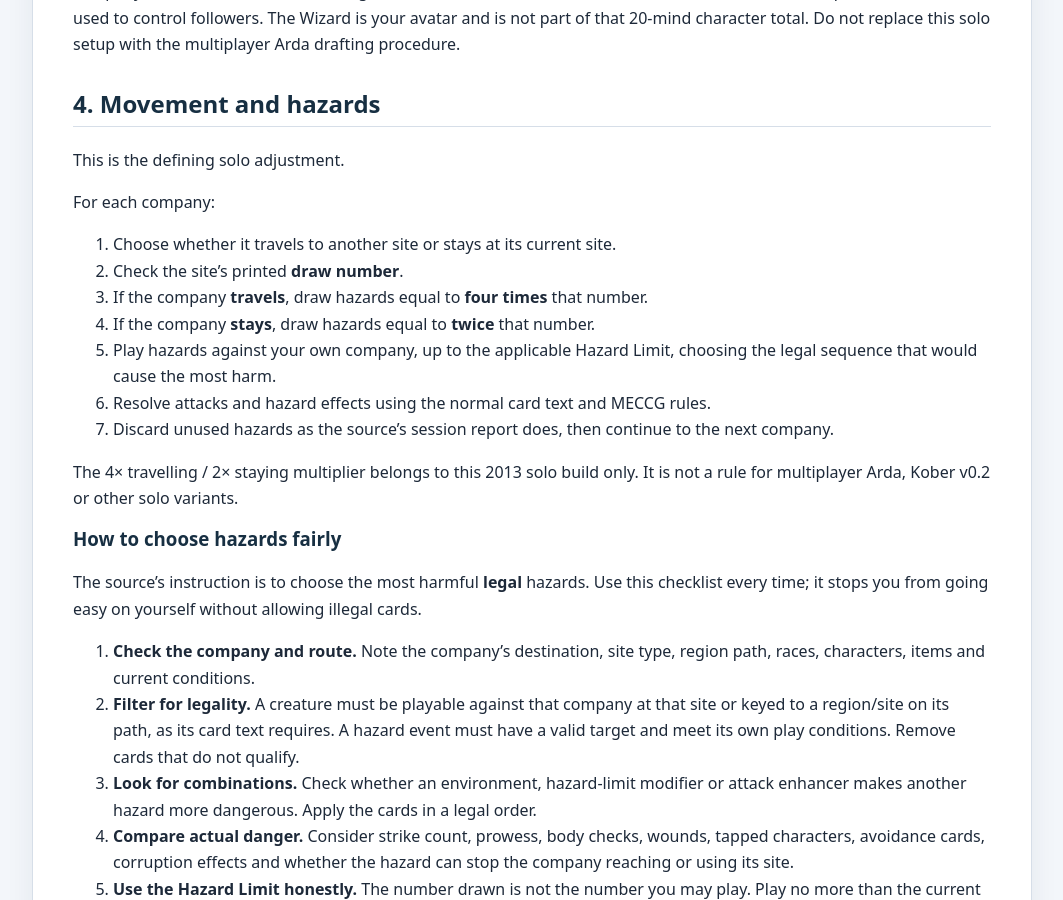
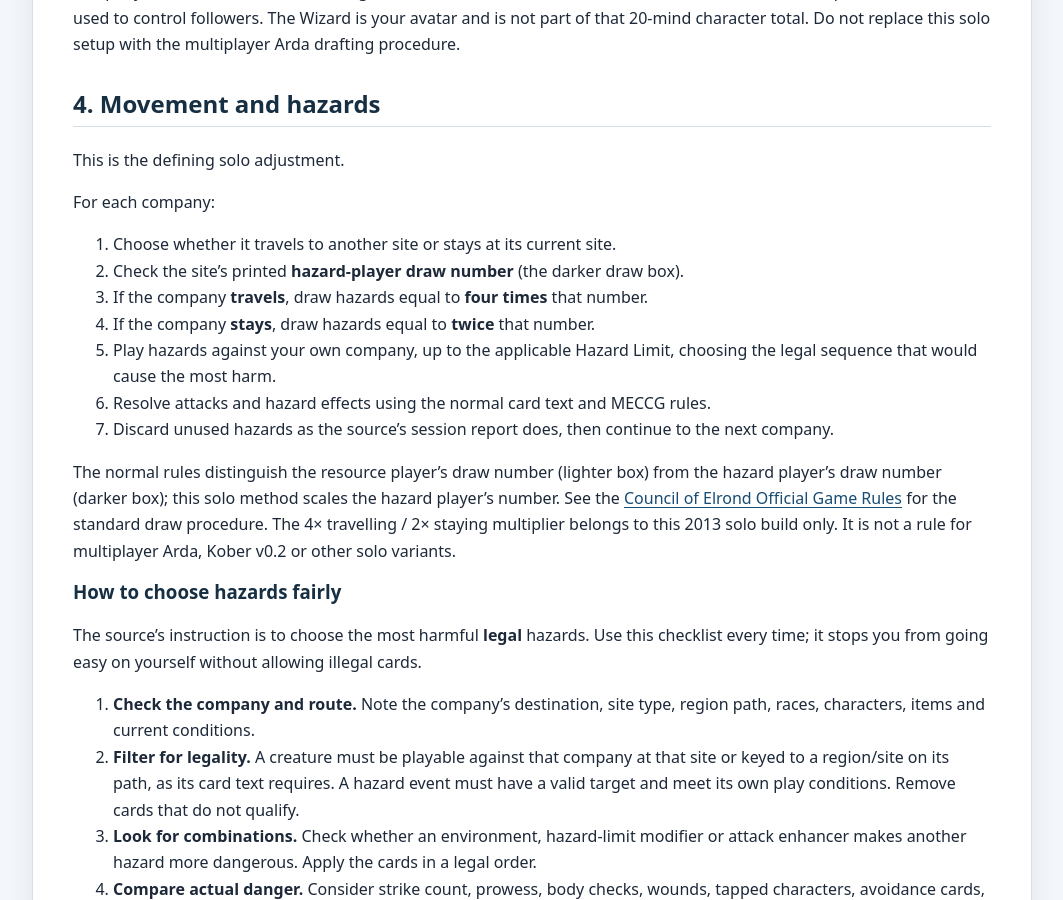
Before and after one commit to JamSpot/meccg-arda-master-database, a Jekyll site: the page built from docs/arda-solo-first-game.md, in a window 1280 px wide and 900 px high, scrolled down 2595 px. Shown: the whole window, without its empty margins (108-1171 px from the left). Built offline with Jekyll 4.4.1, drawn with Linux system fonts in a browser that asks for light colours; some of the changed text lies outside the part shown.

Commit message:
Clarify hazard-player draw box in solo Arda hazard multiplier

```diff
--- a/docs/arda-solo-first-game.md
+++ b/docs/arda-solo-first-game.md
@@ -70,14 +70,14 @@ This is the defining solo adjustment.
 For each company:
 
 1. Choose whether it travels to another site or stays at its current site.
-2. Check the site's printed **draw number**.
+2. Check the site's printed **hazard-player draw number** (the darker draw box).
 3. If the company **travels**, draw hazards equal to **four times** that number.
 4. If the company **stays**, draw hazards equal to **twice** that number.
 5. Play hazards against your own company, up to the applicable Hazard Limit, choosing the legal sequence that would cause the most harm.
 6. Resolve attacks and hazard effects using the normal card text and MECCG rules.
 7. Discard unused hazards as the source's session report does, then continue to the next company.
 
-The 4× travelling / 2× staying multiplier belongs to this 2013 solo build only. It is not a rule for multiplayer Arda, Kober v0.2 or other solo variants.
+The normal rules distinguish the resource player's draw number (lighter box) from the hazard player's draw number (darker box); this solo method scales the hazard player's number. See the [Council of Elrond Official Game Rules](https://councilofelrond.org/rules/) for the standard draw procedure. The 4× travelling / 2× staying multiplier belongs to this 2013 solo build only. It is not a rule for multiplayer Arda, Kober v0.2 or other solo variants.
 
 ### How to choose hazards fairly
 
@@ -138,14 +138,14 @@ Gandalf controls Théoden; Círdan controls Elladan. The author then splits them
 
 ### Company 1: Gandalf and Théoden travel to Bag End
 
-1. The Hero version of Bag End has a site draw number of **2**, so this travelling company draws **8 hazard cards** (4 × 2). The [Council of Elrond card database](https://github.com/council-of-elrond-meccg/meccg-cards-database) is a useful secondary lookup; check your physical site card if using a different printing or site version.
+1. The Hero version of Bag End shows **2** for the hazard player's draw, so this travelling company draws **8 hazard cards** (4 × 2). The [Council of Elrond card database](https://github.com/council-of-elrond-meccg/meccg-cards-database) is a useful secondary lookup; check the darker draw box on your physical site card if using a different printing or site version.
 2. The author plays **Giants**. Gandalf uses **Block** and takes a strike, but is wounded. He survives his body check.
 3. The author then plays **Thunderer's Companion**. Théoden taps to face a strike; Gandalf also faces a strike while wounded. Both survive and the creature is defeated, earning its kill MPs under the card/rules procedure.
 4. At Bag End's site phase, Théoden discards **Cram** to untap, then taps to play **Mistress Lobelia**.
 
 ### Company 2: Círdan and Elladan travel to Lórien
 
-1. The Hero Lórien site card also has a draw number of **2**, so this second travelling company also draws **8 hazard cards** (4 × 2).
+1. The Hero Lórien site card also shows **2** for the hazard player's draw, so this second travelling company also draws **8 hazard cards** (4 × 2).
 2. The author plays **Hobgoblins** and then **Crebain**. The company defeats both attacks; their kill MPs are added to the running score as described in the report.
 3. The company does not play a resource at the site in this example.
 
```
